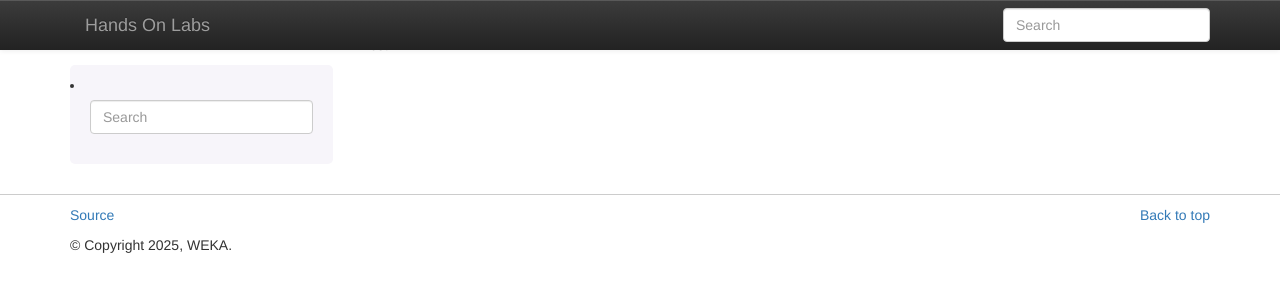
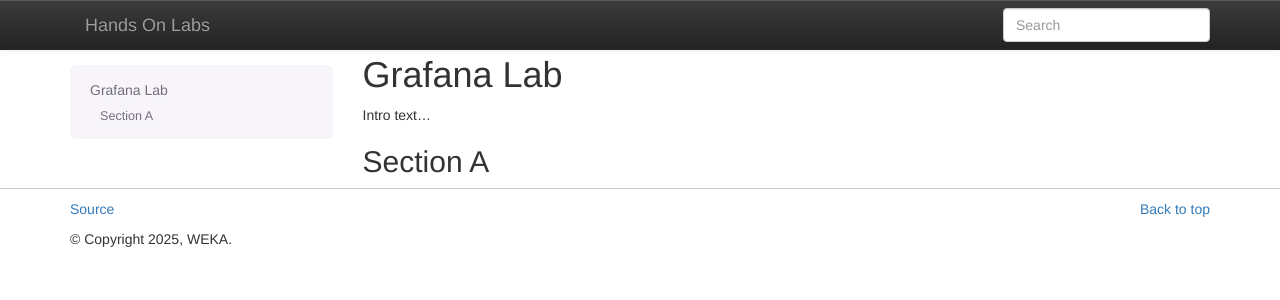
Before and after one commit to bmp-dot/template, a Sphinx documentation site: the page built from source/grafana_lab/grafana_lab.md, in a window 1280 px wide. Shown: the top 300 px of the page. Built offline with Sphinx 7.4.7, drawn with Linux system fonts in a browser that asks for light colours; nearby versions of some CDN libraries.

Commit message:
fix grafana

```diff
--- a/source/conf.py
+++ b/source/conf.py
@@ -110,9 +110,7 @@ html_extra_path = [
     "_headers",
 ]
 
-html_sidebars = {
-    '**': ['globaltoc.html', 'localtoc.html', 'searchbox.html']
-}
+html_sidebars = {'**': ['localtoc.html']}
 
 html_title = ""
 
--- a/source/grafana_lab/grafana_lab.md
+++ b/source/grafana_lab/grafana_lab.md
@@ -1 +1,5 @@
-Test
+# Grafana Lab
+
+Intro text…
+
+## Section A
```
